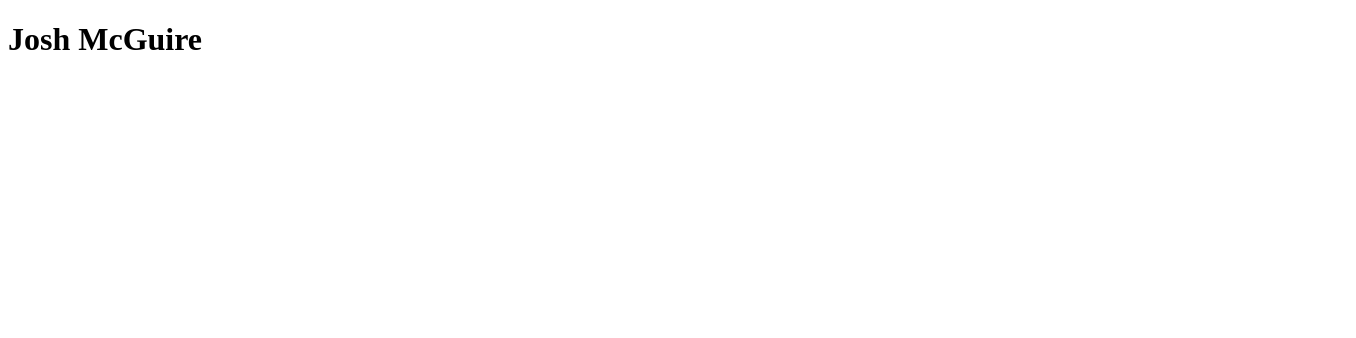
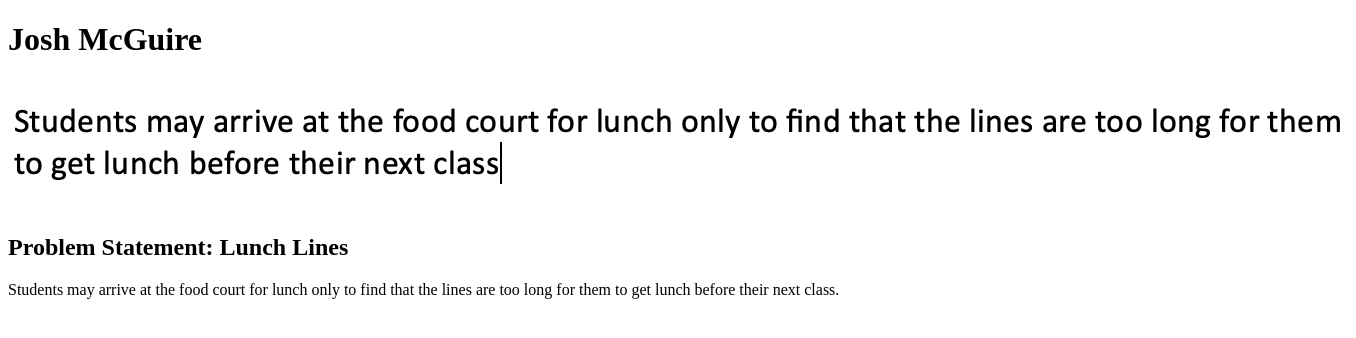
Before and after one commit to JMcGuireCE/JMcGuireCE.github.io, a plain HTML site: page index.html in a window 1280 px wide. Shown: the whole page, 1356 px wide, since content can reach past the window. Drawn offline with Linux system fonts and the light colour scheme.

Commit message:
Added Problem Statement

```diff
--- a/index.html
+++ b/index.html
@@ -5,5 +5,14 @@
   </head>
   <body>
     <h1>Josh McGuire</h1>
+    <section class="assign">
+      <img src="images/problem-statement.png"/>
+      <h2>Problem Statement: Lunch Lines</h2>
+      <p>
+        Students may arrive at the food court for lunch
+        only to find that the lines are too long for them to get lunch before
+        their next class.
+      </p>
+    </section>
   </body>
 </html>
```
Also changed, not shown: images/problem-statement.png (added).
